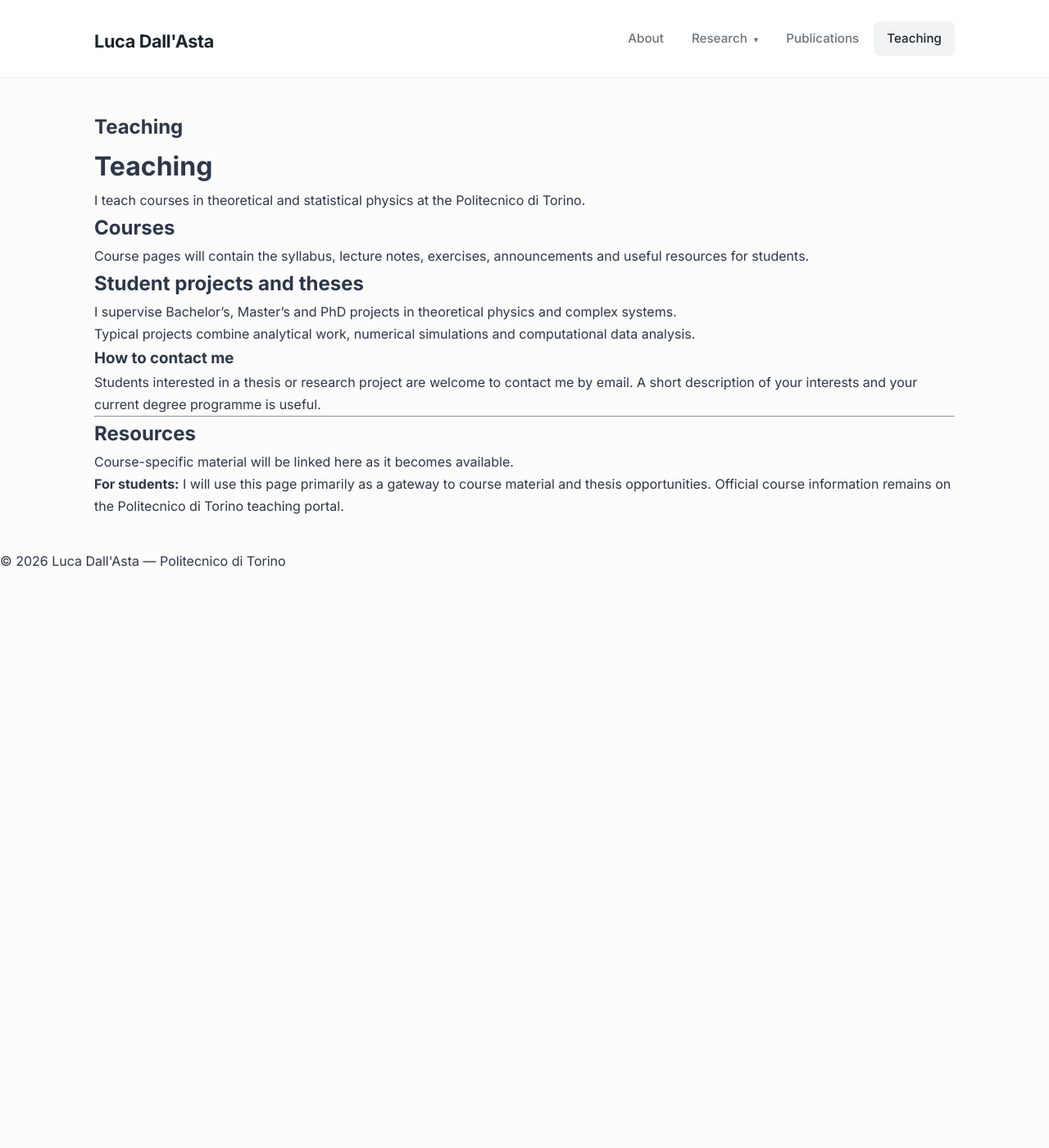
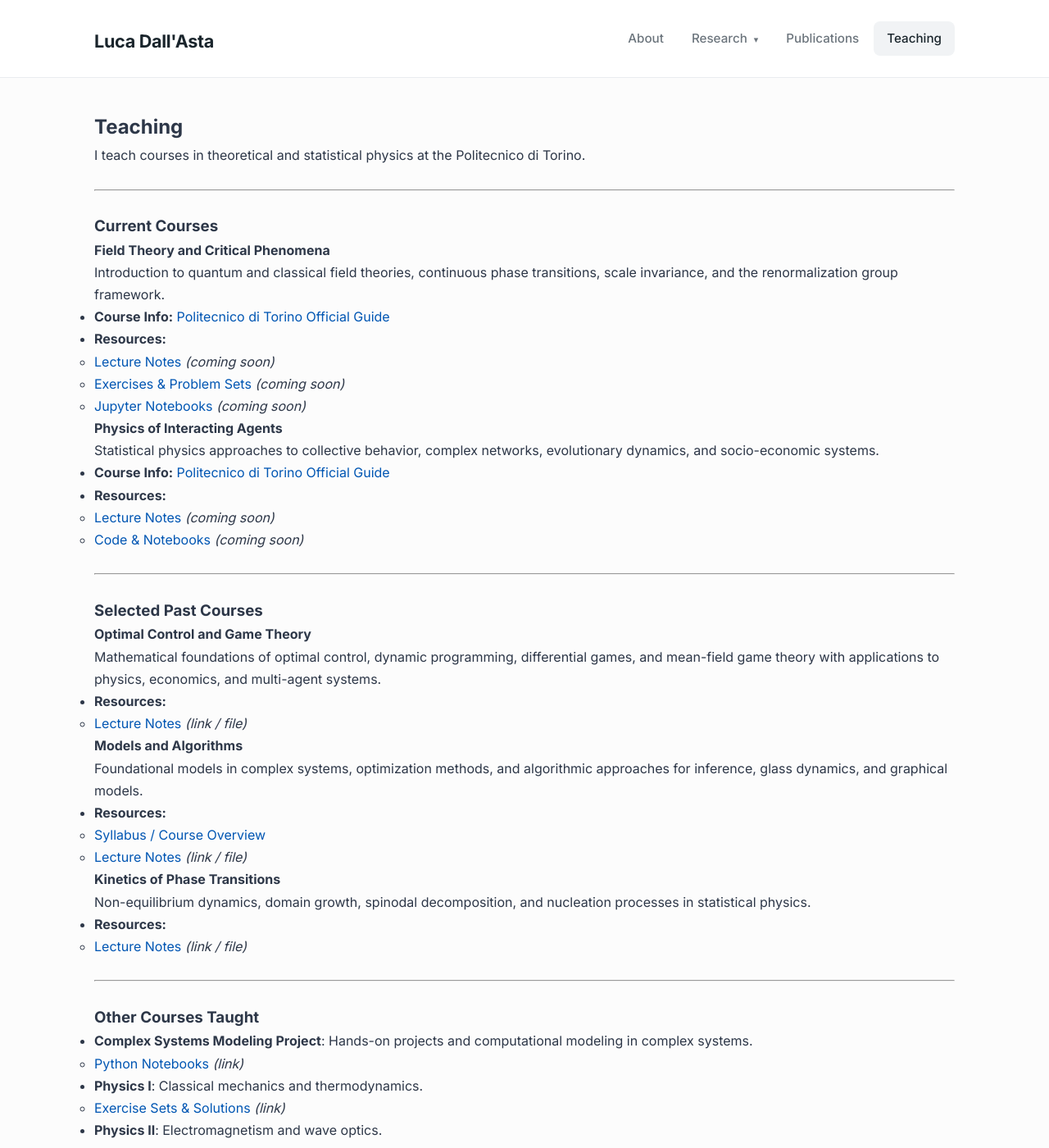
Before and after one commit to dallasta/dallasta.github.io, a Jekyll site: the page built from _pages/teaching.md, in a window 1280 px wide and 1400 px high. Shown: the whole window at 82% size. Built offline with Jekyll 4.4.1, drawn with Linux system fonts in a browser that asks for light colours; a style sheet for code colours, icons or effects is not loaded; some of the changed text lies outside the part shown.

Commit message:
Add files via upload

```diff
--- a/_pages/teaching.md
+++ b/_pages/teaching.md
@@ -6,28 +6,77 @@ sidebar:
   nav: false
 ---
 
-# Teaching
-
 I teach courses in theoretical and statistical physics at the Politecnico di Torino.
 
-## Courses
-
-Course pages will contain the syllabus, lecture notes, exercises, announcements and useful resources for students.
-
-## Student projects and theses
-
-I supervise Bachelor's, Master's and PhD projects in theoretical physics and complex systems.
-
-Typical projects combine analytical work, numerical simulations and computational data analysis.
-
-### How to contact me
-
-Students interested in a thesis or research project are welcome to contact me by email. A short description of your interests and your current degree programme is useful.
+<br>
 
 ---
 
-## Resources
+<br>
 
-Course-specific material will be linked here as it becomes available.
+### Current Courses
 
-> **For students:** I will use this page primarily as a gateway to course material and thesis opportunities. Official course information remains on the Politecnico di Torino teaching portal.
+#### Field Theory and Critical Phenomena
+Introduction to quantum and classical field theories, continuous phase transitions, scale invariance, and the renormalization group framework.
+* **Course Info:** [Politecnico di Torino Official Guide](https://didattica.polito.it/pls/portal30/gap.pkg_guide.viewGap?p_cod_ins=01SPPYR&p_a_acc=2028&p_header=S&p_lang=IT&multi=N)
+* **Resources:**
+  * [Lecture Notes](#) *(coming soon)*
+  * [Exercises & Problem Sets](#) *(coming soon)*
+  * [Jupyter Notebooks](#) *(coming soon)*
+
+#### Physics of Interacting Agents
+Statistical physics approaches to collective behavior, complex networks, evolutionary dynamics, and socio-economic systems.
+* **Course Info:** [Politecnico di Torino Official Guide](https://didattica.polito.it/pls/portal30/gap.pkg_guide.viewGap?p_cod_ins=01VTIYR&p_a_acc=2027&p_header=S&p_lang=IT&multi=N)
+* **Resources:**
+  * [Lecture Notes](#) *(coming soon)*
+  * [Code & Notebooks](#) *(coming soon)*
+
+<br>
+
+---
+
+<br>
+
+### Selected Past Courses
+
+#### Optimal Control and Game Theory
+Mathematical foundations of optimal control, dynamic programming, differential games, and mean-field game theory with applications to physics, economics, and multi-agent systems.
+* **Resources:**
+  * [Lecture Notes](#) *(link / file)*
+
+#### Models and Algorithms
+Foundational models in complex systems, optimization methods, and algorithmic approaches for inference, glass dynamics, and graphical models.
+* **Resources:**
+  * [Syllabus / Course Overview](https://www.carloalberto.org/wp-content/uploads/2021/07/ModelsAlgo_2021.pdf)
+  * [Lecture Notes](#) *(link / file)*
+
+#### Kinetics of Phase Transitions
+Non-equilibrium dynamics, domain growth, spinodal decomposition, and nucleation processes in statistical physics.
+* **Resources:**
+  * [Lecture Notes](#) *(link / file)*
+
+<br>
+
+---
+
+<br>
+
+### Other Courses Taught
+
+* **Complex Systems Modeling Project**: Hands-on projects and computational modeling in complex systems.
+  * [Python Notebooks](#) *(link)*
+* **Physics I**: Classical mechanics and thermodynamics.
+  * [Exercise Sets & Solutions](#) *(link)*
+* **Physics II**: Electromagnetism and wave optics.
+
+<br>
+
+---
+
+<br>
+
+### Student Projects & Supervision
+
+I supervise Bachelor's, Master's, and PhD thesis projects in theoretical physics, statistical mechanics, and complex systems. Projects typically combine analytical methods with numerical simulations and computational data analysis.
+
+> **For prospective students:** If you are interested in pursuing a thesis or research project, please feel free to reach out via email. Include a brief summary of your background, degree program, and topics of interest.
```
